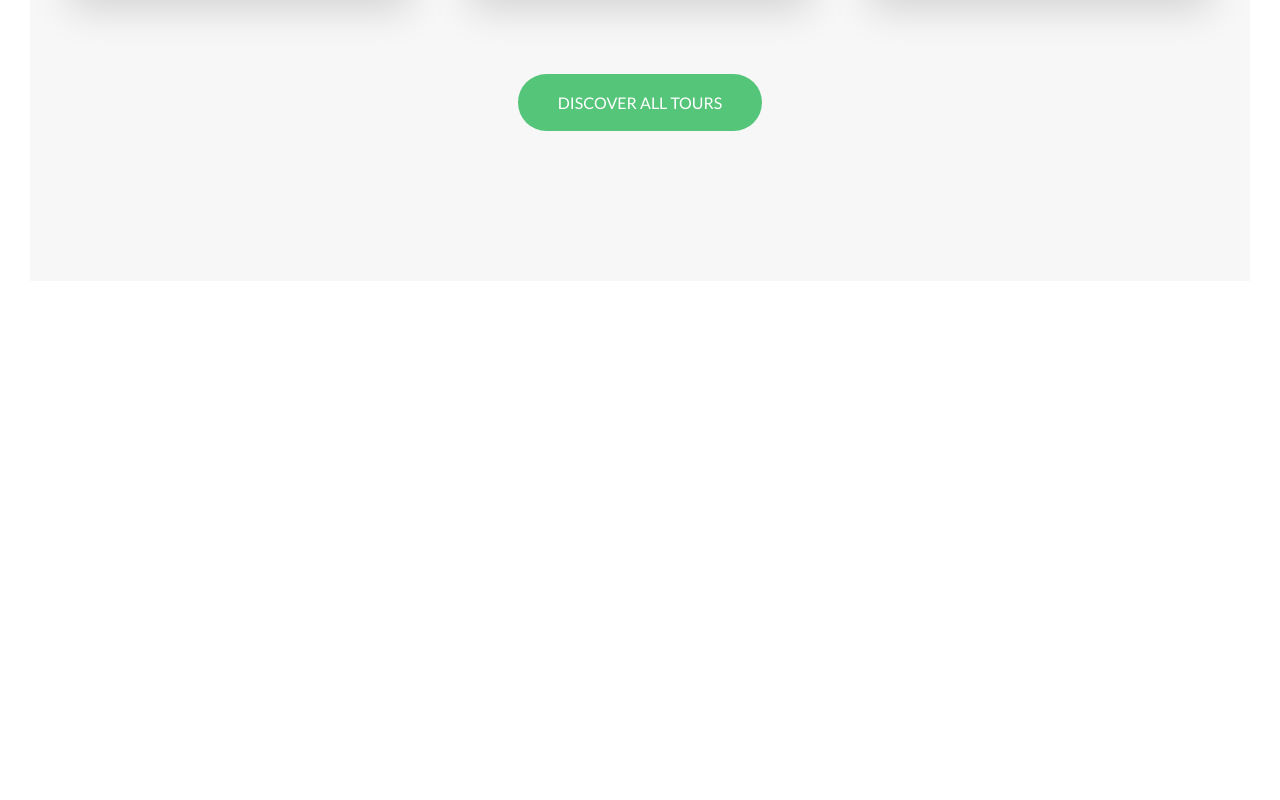
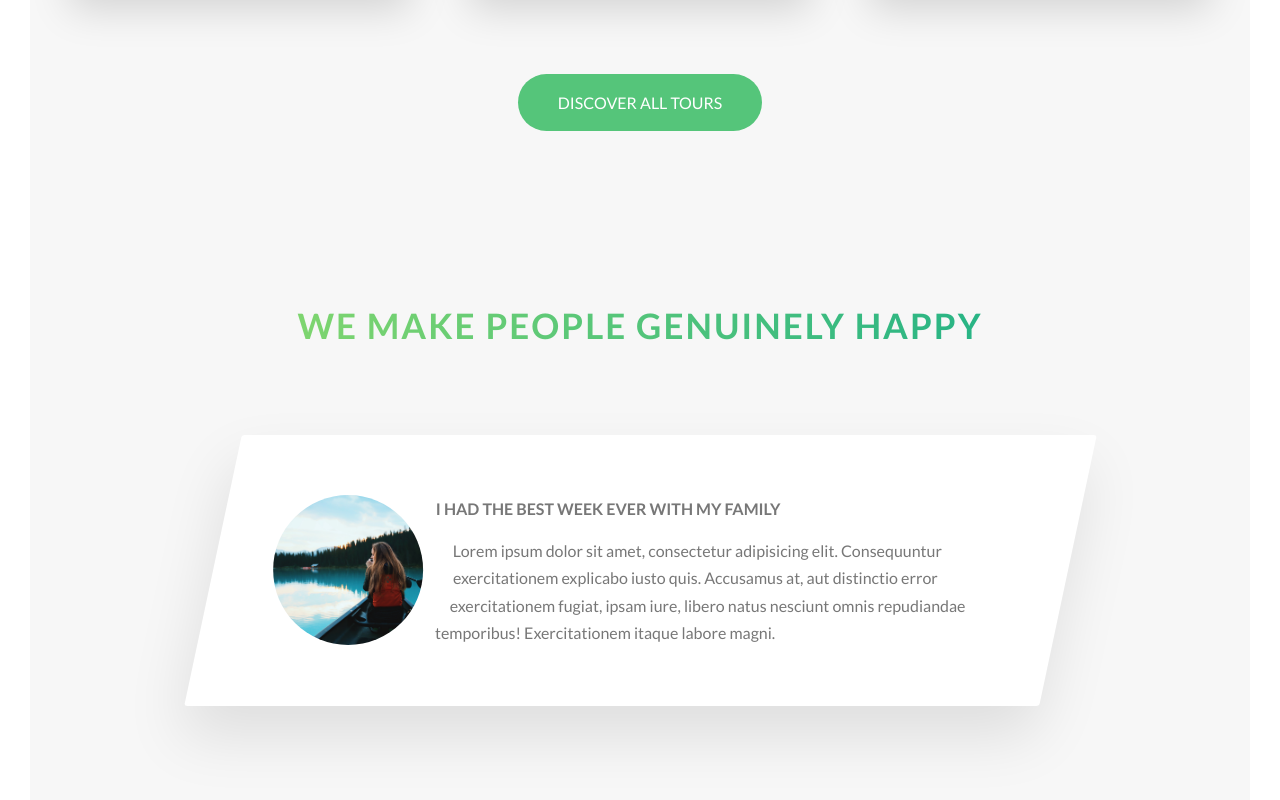
Before and after one commit to patryk-pi/Natours_WebPage, a website built with Parcel: page index.html in a window 1280 px wide. Shown: the part 3001-3801 px from the top of the page. Before the commit the page ends 3312 px from the top, so only its background shows below. Built offline with nearby package versions, Linux system fonts and the light colour scheme.

Commit message:
section stories part 1

```diff
--- a/index.html
+++ b/index.html
@@ -209,6 +209,29 @@
             <a href="#" class="btn btn--green">Discover all tours</a>
         </div>
     </section>
+    <section class="section-stories">
+        <div class="u-center-text u-margin-bottom-big">
+            <h2 class="heading-secondary">
+                We make people genuinely happy
+            </h2>
+        </div>
+
+        <div class="row">
+            <div class="story">
+                <figure class="story__shape">
+                    <img src="img/nat-8.jpg" alt="Person on a tour" class="story__image">
+                </figure>
+                <div class="story__text">
+                    <h3 class="heading-tertiary u-margin-bottom-small">
+                        I had the best week ever with my family
+                    </h3>
+                    <p>
+                        Lorem ipsum dolor sit amet, consectetur adipisicing elit. Consequuntur exercitationem explicabo iusto quis. Accusamus at, aut distinctio error exercitationem fugiat, ipsam iure, libero natus nesciunt omnis repudiandae temporibus! Exercitationem itaque labore magni.
+                    </p>
+                </div>
+            </div>
+        </div>
+    </section>
 </main>
 
 
--- /dev/null
+++ b/scss/components/_story.scss
@@ -0,0 +1,33 @@
+.story {
+  width: 75%;
+  margin: 0 auto;
+  box-shadow: 0 3rem 6rem rgba($color-black, .1);
+  background-color: $color-white;
+  border-radius: 3px;
+  padding: 6rem;
+  padding-left: 9rem;
+  font-size: $default-font-size;
+  transform: skewX(-12deg);
+
+  & > * {
+    transform: skewX(12deg);
+  }
+
+  &__shape {
+    height: 15rem;
+    width: 15rem;
+    float: left;
+
+    shape-outside: circle(50% at 50% 50%);
+    clip-path: circle(50% at 50% 50%);
+    transform: translateX(-3rem) skewX(12deg);
+  }
+
+  &__image {
+    height: 100%;
+  }
+
+  &__text {
+    transform: skewX(12deg);
+  }
+}
--- a/scss/main.scss
+++ b/scss/main.scss
@@ -13,6 +13,7 @@
 @import "components/composition";
 @import "components/feature-box";
 @import "components/card";
+@import "components/story";
 
 @import "layout/header";
 @import "layout/grid";
--- a/scss/pages/_home.scss
+++ b/scss/pages/_home.scss
@@ -21,6 +21,11 @@
 
 .section-tours {
   background-color: $color-grey-light-1;
-  padding: 25rem 0 15rem 0;
+  padding: 25rem 0 1.5rem 0;
   margin-top: -10rem;
 }
+
+.section-stories {
+  padding: 15rem 0;
+  background-color: $color-grey-light-1;
+}
```
